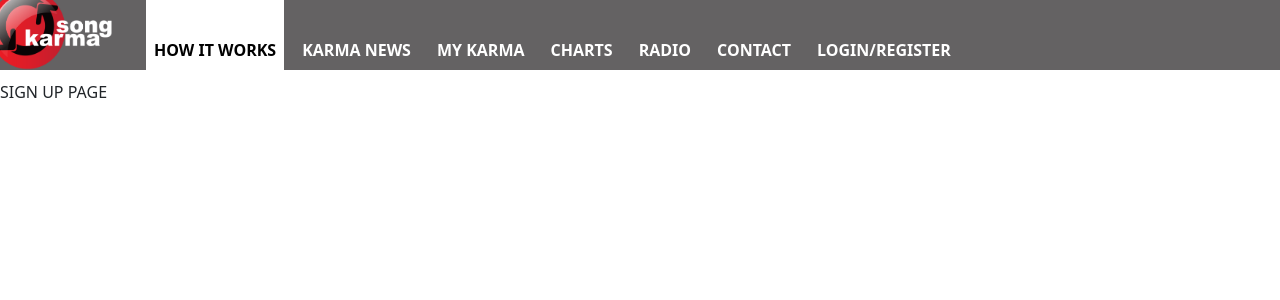
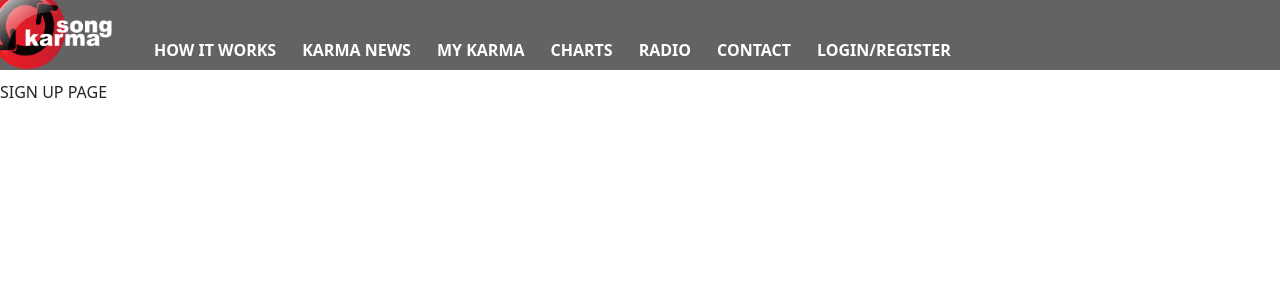
Before and after one commit to ADLeggat/SongKarma, a Next.js app: page / in a window 1280 px wide. Shown: the top 300 px of the page. Built offline with nearby package versions, Linux system fonts and the light colour scheme.

Commit message:
SK-3 add href prop to nav link

```diff
--- a/src/components/Layout/NavLink/index.tsx
+++ b/src/components/Layout/NavLink/index.tsx
@@ -3,14 +3,15 @@ import Link from "next/link";
 import styles from "./index.module.scss";
 
 interface Props {
+    href: string;
     link: string;
     isActive: boolean;
 };
 
 const NavLink = (props: Props) => {
-    const { link, isActive } = props;
+    const { href, link, isActive } = props;
     return (
-        <Link href='/' passHref>
+        <Link href={href} passHref>
             <Nav.Link className={`${styles.LinkStyle} ${isActive && styles.Active}`}>
                 {link}
             </Nav.Link>
--- a/src/components/Layout/Navbar/index.tsx
+++ b/src/components/Layout/Navbar/index.tsx
@@ -19,13 +19,13 @@ const Navbar = (props: Props) => {
             <BsNavbar.Toggle aria-controls="responsive-navbar-nav" />
             <BsNavbar.Collapse id="responsive-navbar-nav">
                 <Nav>
-                    <NavLink link="How it Works" isActive />
-                    <NavLink link="Karma News" isActive={path === "news"} />
-                    <NavLink link="My Karma" isActive={path === "myKarma"} />
-                    <NavLink link="Charts" isActive={path === "charts"} />
-                    <NavLink link="Radio" isActive={path === "radio"} />
-                    <NavLink link="Contact" isActive={path === "contact"} />
-                    <NavLink link="Login/Register" isActive={path === "login"} />
+                    <NavLink href="/howItWorks" link="How it Works" isActive={path === "howItWorks"} />
+                    <NavLink href="/news" link="Karma News" isActive={path === "news"} />
+                    <NavLink href="/myKarma" link="My Karma" isActive={path === "myKarma"} />
+                    <NavLink href="/charts" link="Charts" isActive={path === "charts"} />
+                    <NavLink href="/radio" link="Radio" isActive={path === "radio"} />
+                    <NavLink href="/contact" link="Contact" isActive={path === "contact"} />
+                    <NavLink href="" link="Login/Register" isActive={path === "login"} />
                 </Nav>
             </BsNavbar.Collapse>
         </BsNavbar>
```
